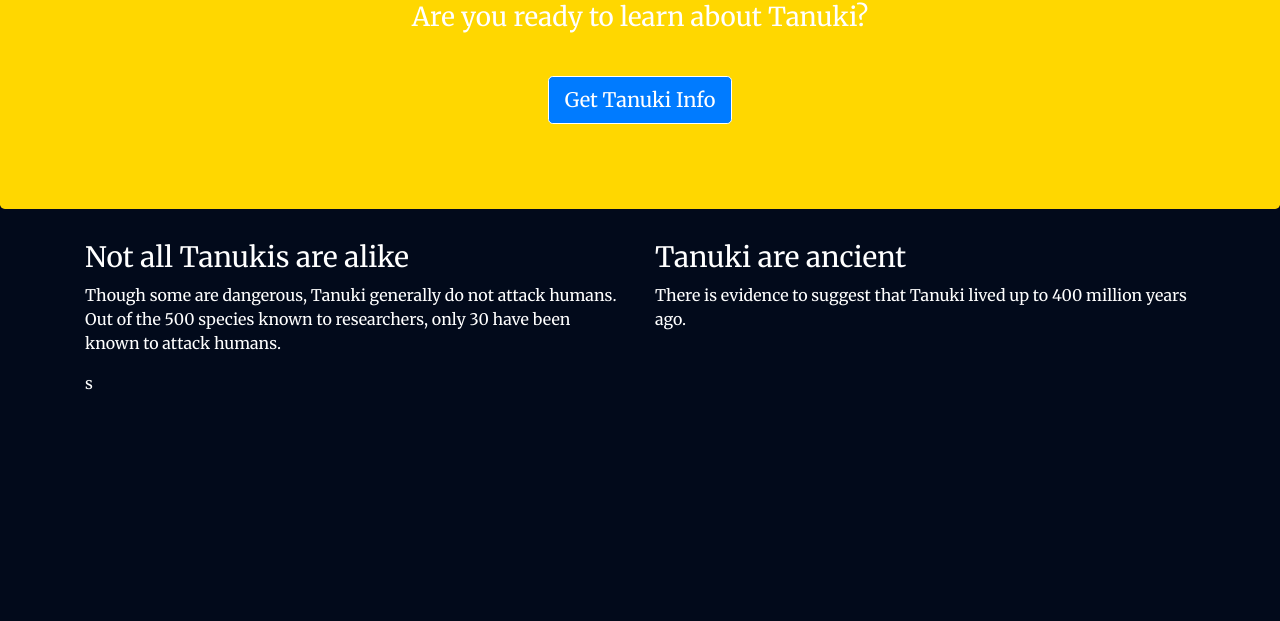
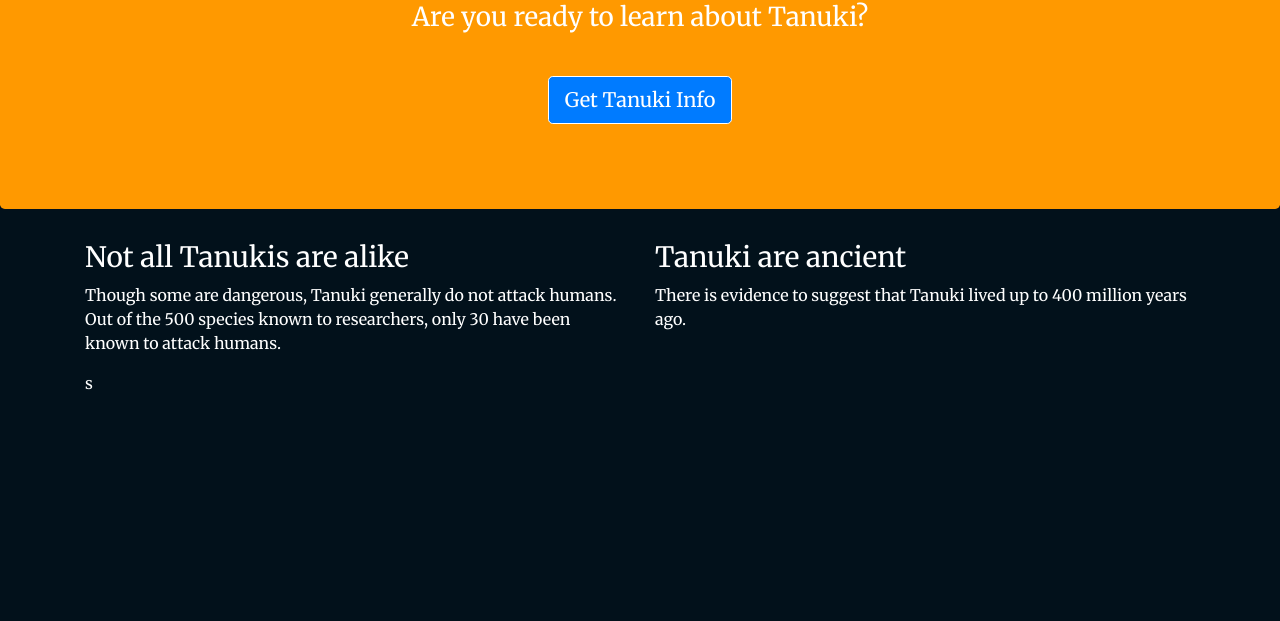
Before and after one commit to bahabh/project, a website: page views/index.html in a window 1280 px wide. Shown: the part 179-800 px from the top of the page. Drawn offline with nearby package versions, Linux system fonts and the light colour scheme.

Commit message:
Update views/css/styles.css

```diff
--- a/views/css/styles.css
+++ b/views/css/styles.css
@@ -3,7 +3,7 @@
 }
 
 body {
-    background: #020A1B;
+    background: rgb(2, 17, 27);
     color: #ffffff;
     font-family: 'Merriweather', sans-serif;
 }
@@ -19,7 +19,7 @@ p {
 }
 
 .jumbotron {
-    background: #FFD700;
+    background: rgb(255, 153, 0);
     color: white;
     text-align: center;
 }
```
